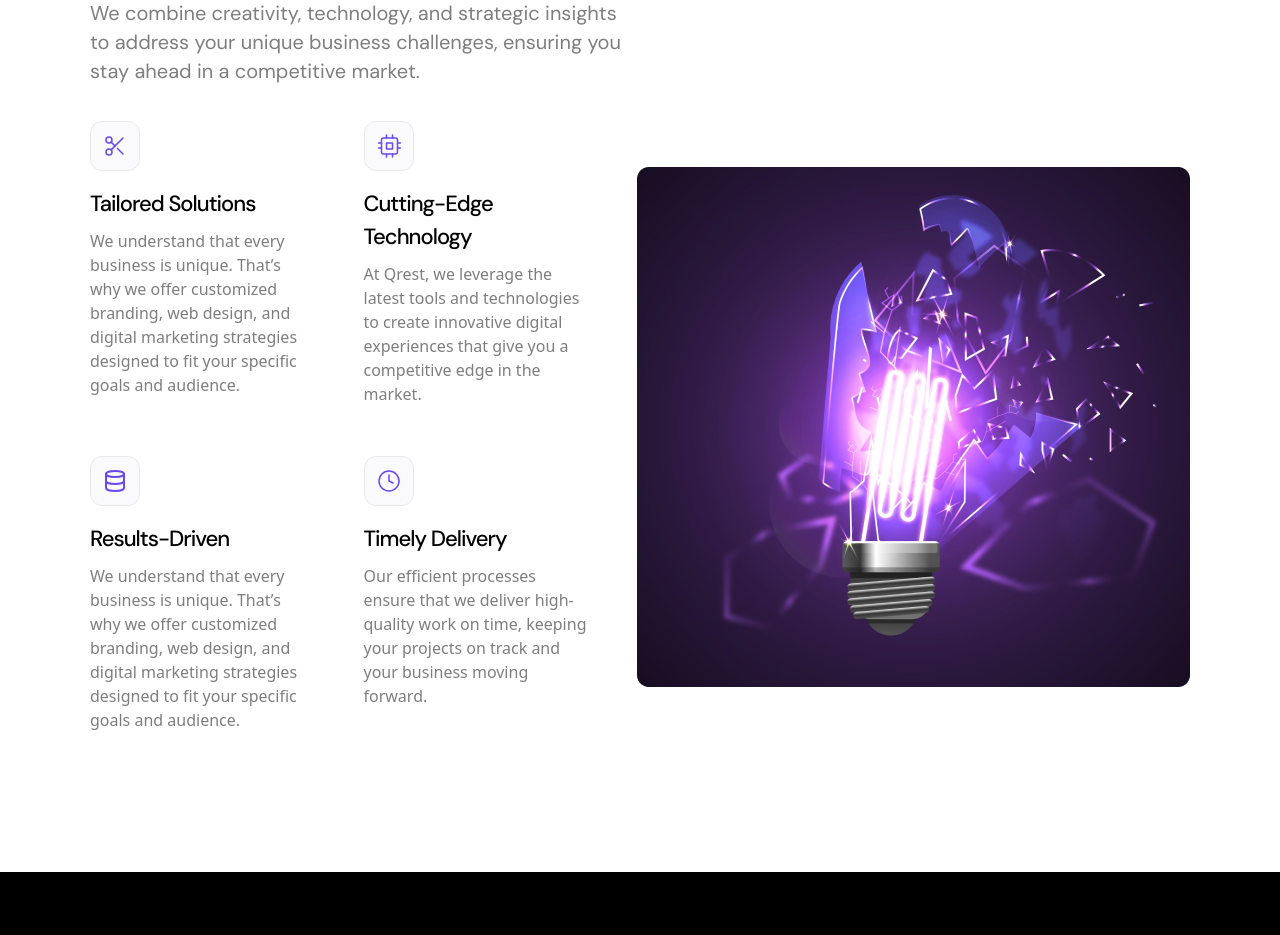
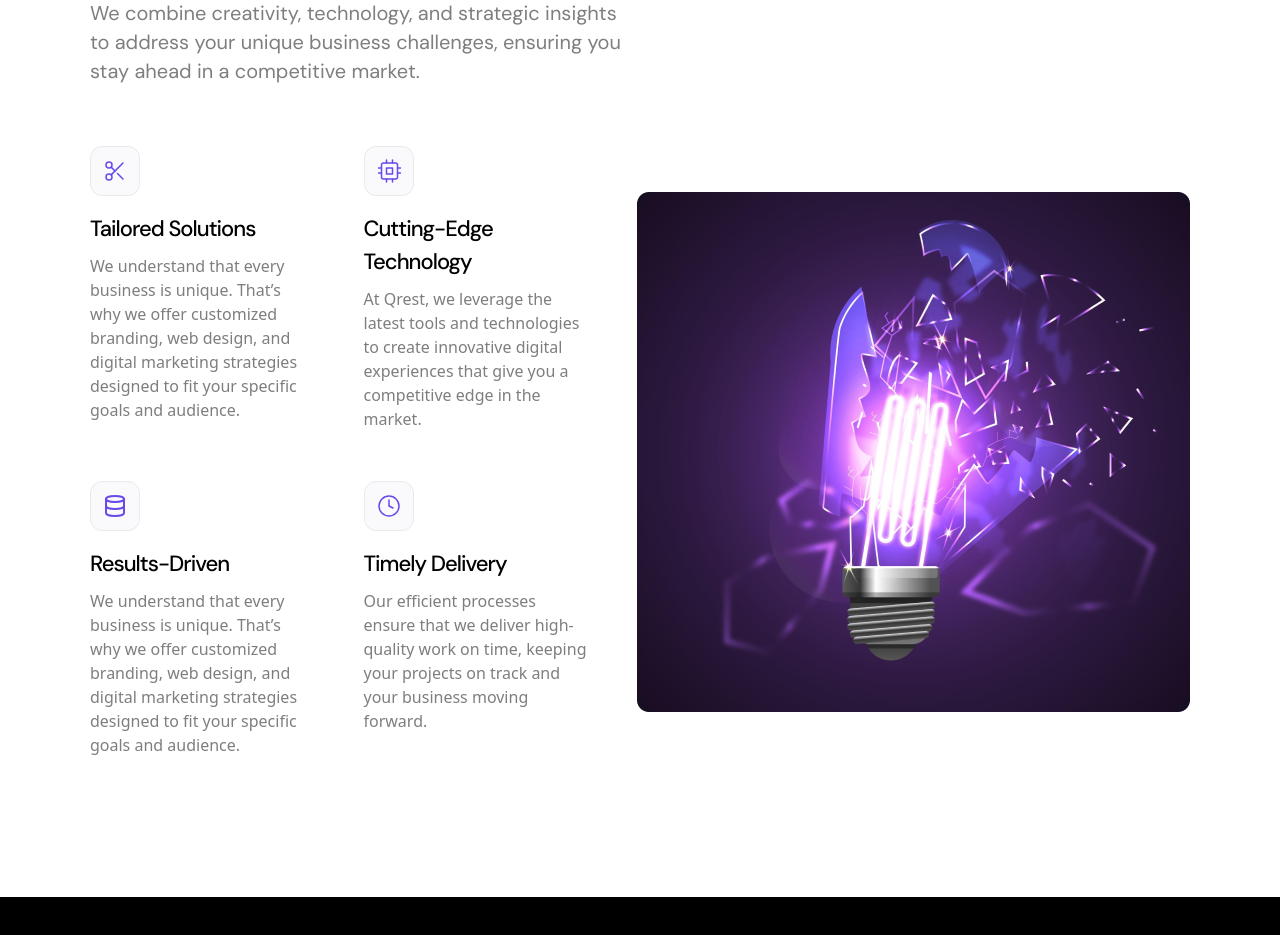
Before and after one commit to ejim11/qrest, a Next.js app: page /about-us in a window 1280 px wide. Shown: the part 4520-5455 px from the top of the page. Built offline with nearby package versions, Linux system fonts and the light colour scheme.

Commit message:
💄 added margin top to the component

```diff
--- a/components/home/WhyChooseQrest.tsx
+++ b/components/home/WhyChooseQrest.tsx
@@ -63,7 +63,7 @@ That’s why we offer customized branding, web design, and digital marketing str
         </motion.p>
       </div>
 
-      <div className="flex items-center">
+      <div className="flex items-center mt-[6rem]">
         <div className="flex-1 grid grid-cols-2 mr-[5rem] gap-[5rem]">
           {whyChooseQrestTextList.map(
             (
@@ -102,6 +102,7 @@ That’s why we offer customized branding, web design, and digital marketing str
           whileInView={{ opacity: 1 }}
           transition={{ duration: 0.3, ease: "easeIn", delay: 0.1 }}
           viewport={{ once: true }}
+          className="w-[55.3rem] h-[52rem]"
         >
           <Image
             src={whyQrestImg}
@@ -109,7 +110,7 @@ That’s why we offer customized branding, web design, and digital marketing str
             priority
             width={1000}
             height={1000}
-            className="w-[55.3rem] h-[52rem]"
+            className="w-full h-full"
           />
         </motion.div>
       </div>
```
